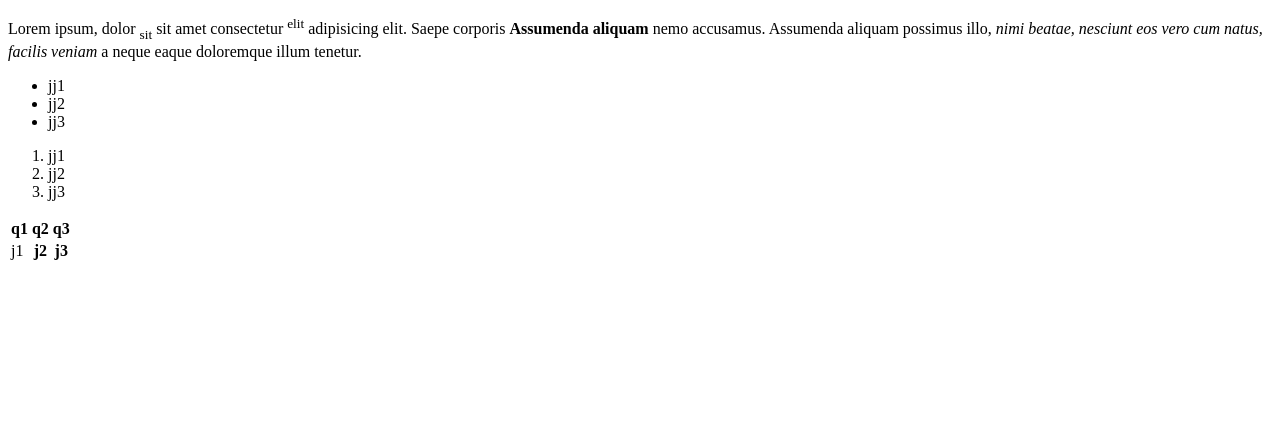
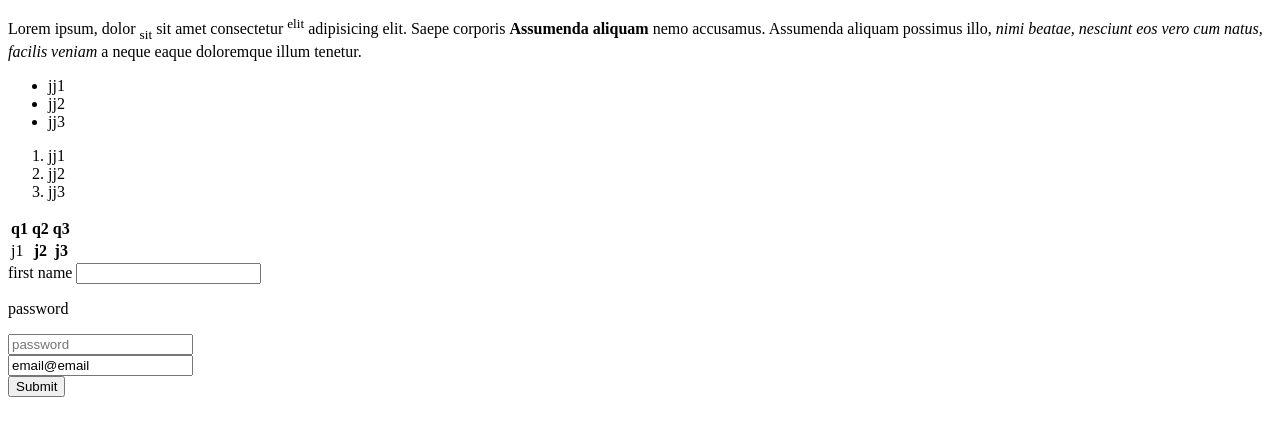
Before and after one commit to vaibhav5996k/HTML-AND-CSS-practice-repo-, a plain HTML site: page about.html in a window 1280 px wide. Drawn offline with Linux system fonts and the light colour scheme.

Commit message:
form used

```diff
--- a/about.html
+++ b/about.html
@@ -31,6 +31,19 @@
             <th>j3</th>
         </tr>
     </table>
+
+
+    <form action="" method="">
+        <label for="name">first name</label>
+        <input type="text" name="name" id="name">
+        <br>
+        <p>password</p>
+        <input type="password" placeholder="password">
+        <br>
+        <input type="email" name="email" value="email@email" id="">
+        <br>
+        <input type="submit">
+    </form>
 </body>
 
 </html>
```
